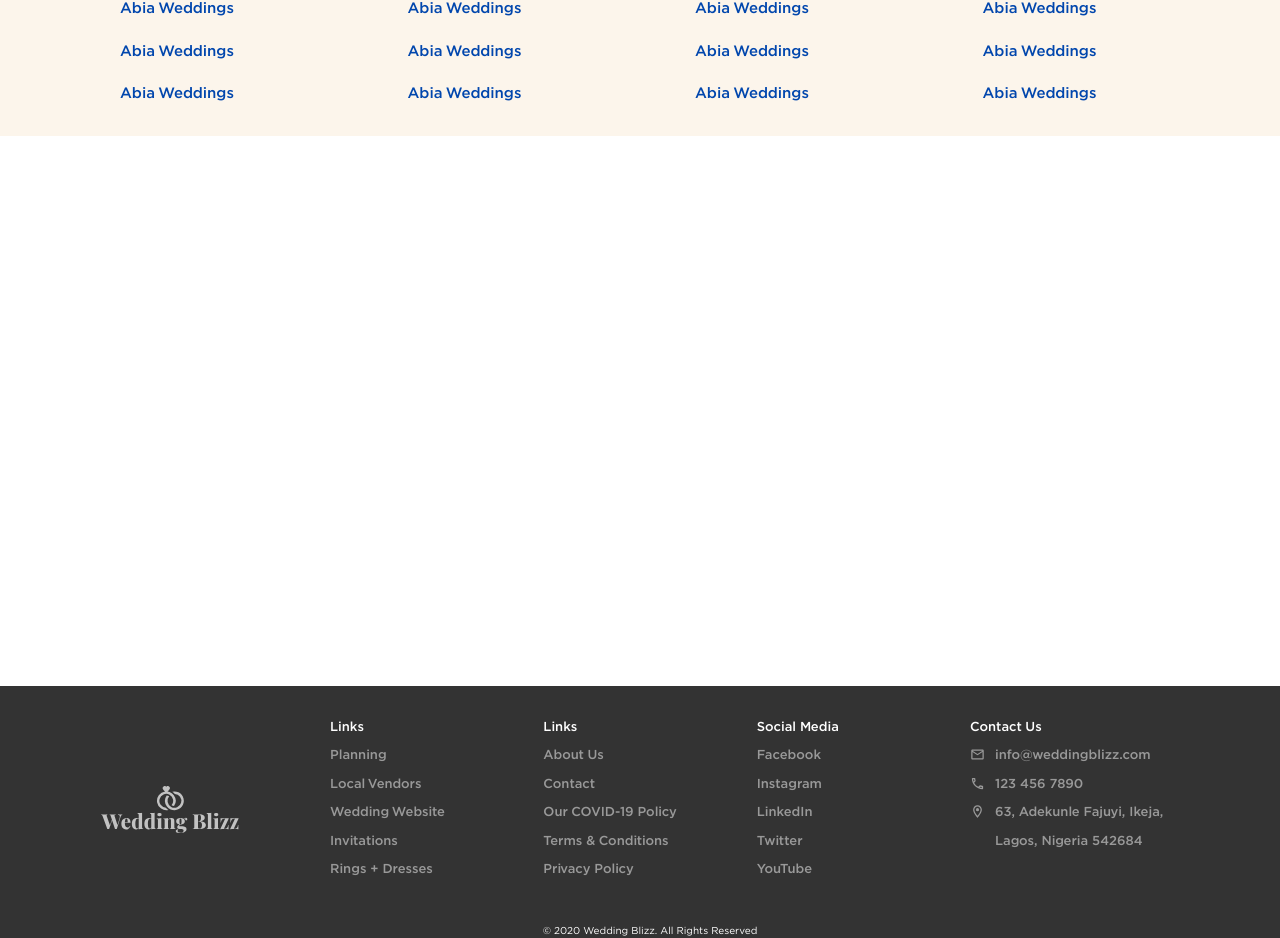
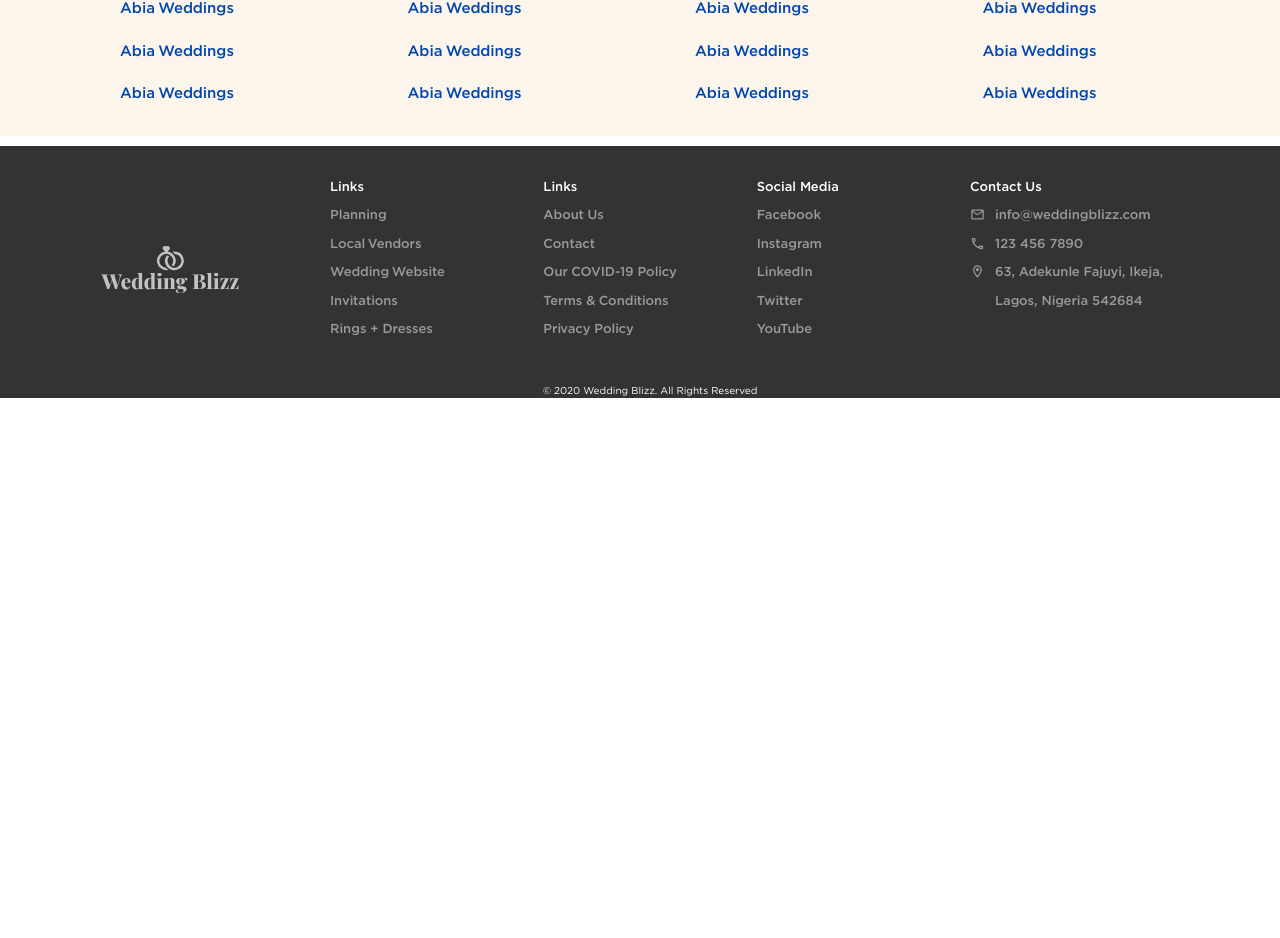
Before and after one commit to ganesh-papola/wedding-blizz, a React (Create React App) app: page /vendors in a window 1280 px wide. Shown: the part 3332-4270 px from the top of the page. After the commit the page ends 3730 px from the top, so only its background shows below. Built offline with nearby package versions, Linux system fonts and the light colour scheme.

Commit message:
added vendor screen

```diff
--- a/src/App.js
+++ b/src/App.js
@@ -5,7 +5,7 @@ import { Router } from "react-router-dom";
 import { createBrowserHistory } from "history";
 import { store } from "store";
 import Routes from "routes";
-const history = createBrowserHistory();
+export const history = createBrowserHistory();
 
 
 export default () => {
@@ -13,7 +13,7 @@ export default () => {
   return (
       <Provider store={store}>
             <Router history={history}>
-              <Routes/>
+              <Routes />
             </Router>
       </Provider>
   );
--- a/src/containers/header/logo.js
+++ b/src/containers/header/logo.js
@@ -1,11 +1,19 @@
 import React, {  } from 'react';
 import { headerStyle } from 'styles';
 import { LogoText, WeddingRings } from 'assets';
+import { useHistory } from "react-router-dom";
 
 export default props => {
     const classes = headerStyle();
+    let history = useHistory()
+    const onLogoClick = () => {
+        if(history&&history.location&&history.location.pathname!=='/'){
+            history.push('/')
+            history.go('/')
+        }
+    }
     return (
-        <div className={classes.logoView}>
+        <div className={classes.logoView} onClick={onLogoClick}>
             <img src={WeddingRings} className={classes.logo1} />
             <img src={LogoText} className={classes.logo2} />
         </div>
--- a/src/containers/landing/ideasNTips.js
+++ b/src/containers/landing/ideasNTips.js
@@ -25,7 +25,7 @@ const ImageGrid = ({ img = [] }) => {
         <Grid container justify="center" className={classes.imagesGridV}>
             {
                 img.map(image => (
-                    <>
+                    <div key={image.title}>
                         <Grid item justify="center" align='center' sm={12} xs={12} md={4} className={classes.ideaTipImgV}>
                             <img src={image.image} className={classes.ideaTipImg} />
                             <Typography component="div"  className={classes.imageGridTV}>
@@ -34,7 +34,7 @@ const ImageGrid = ({ img = [] }) => {
                                 </Box>
                             </Typography>
                         </Grid>
-                    </>
+                    </div>
                 ))
             }
         </Grid>
--- a/src/routes/index.js
+++ b/src/routes/index.js
@@ -42,6 +42,7 @@ const theme = createMuiTheme({
 export default props => {
   const { user } = useSelector(({ user }) => user)
   const auth = !!user.token;
+  console.log("propspropsprops ",props)
   return (
     <ThemeProvider theme={theme}>
       <Wrapper auth={auth}>
--- a/src/styles/footer.js
+++ b/src/styles/footer.js
@@ -9,31 +9,7 @@ export const footerStyle =  makeStyles((theme) => ({
         marginTop : 10,
         width:'100%',
         background : colors.dark,
-        [theme.breakpoints.down("md")]: {
-            marginTop:550,
-            paddingLeft : 10,
-            paddingRight : 10
-        },
-        [theme.breakpoints.down("sm")]: {
-            marginTop:650,
-            paddingLeft : 10,
-            paddingRight : 10
-        },
-        [theme.breakpoints.down("xs")]: {
-            marginTop:650,
-            paddingLeft : 10,
-            paddingRight : 10
-        },
-        [theme.breakpoints.down("xl")]: {
-            marginTop:350,
-            paddingLeft : 10,
-            paddingRight : 10
-        },
-        [theme.breakpoints.down("lg")]: {
-            marginTop:550,
-            paddingLeft : 10,
-            paddingRight : 10
-        },
+        paddingLeft : 10
     },
     footerLogo : {
         width: 138,
--- a/src/styles/header.js
+++ b/src/styles/header.js
@@ -28,7 +28,8 @@ export const headerStyle =  makeStyles((theme) => ({
         marginRight : '20px'
     },
     logoView:{
-        width : '35%'
+        width : '35%',
+        cursor:'pointer'
     },
     linksView : {
         width : '50%',
```
